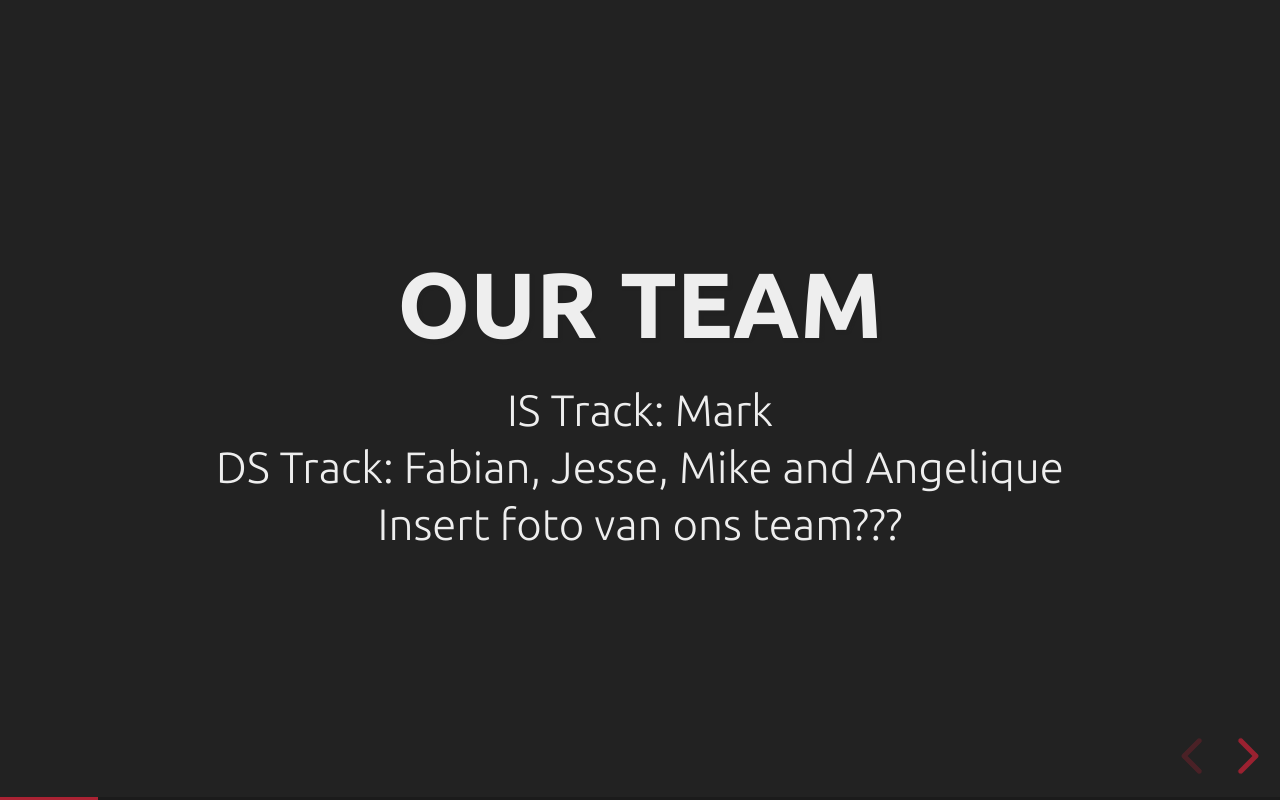
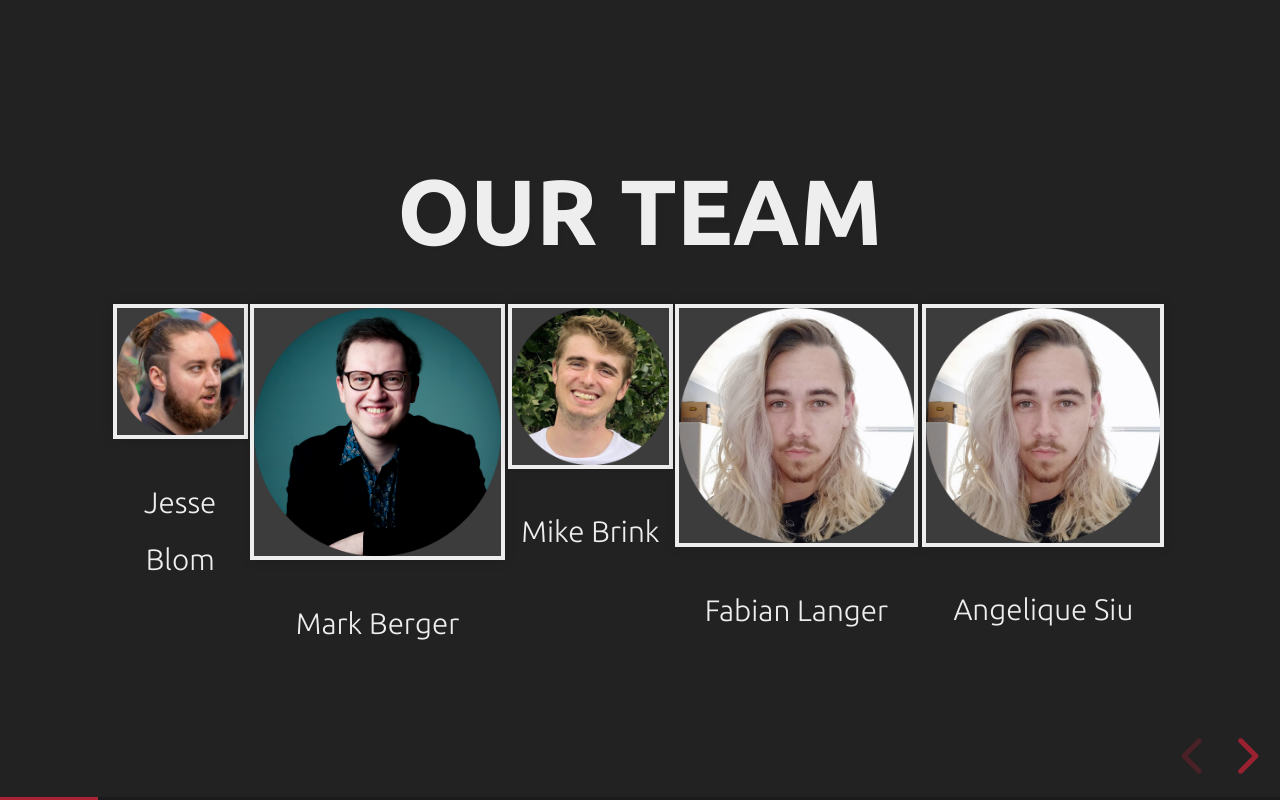
Before and after one commit to jezebleum/reveal-presentation-htp, a website: page index.html in a window 1280 px wide. Both pictures are taken after a click on the button "next slide". Drawn offline with nearby package versions, Linux system fonts and the light colour scheme; files that its build step writes are made by us from their sources.

Commit message:
added profile pics

```diff
--- a/css/theme/blood.css
+++ b/css/theme/blood.css
@@ -250,6 +250,20 @@ body {
   border-color: #a23;
   box-shadow: 0 0 20px rgba(0, 0, 0, 0.55); }
 
+
+.profile-pic {
+    background: none !important;
+    box-shadow: none !important;
+    border: none !important;
+    width: 150px !important;
+    height: 150px !important;
+}
+
+
+.profile-div {
+    display: inline;
+    margin-right: 15px;
+}
 /*********************************************
  * NAVIGATION CONTROLS
  *********************************************/
--- a/index.html
+++ b/index.html
@@ -33,9 +33,31 @@
 				</section>
 				<section>
 					<h2>Our Team</h2>
-					IS Track: Mark<br>
-					DS Track: Fabian, Jesse, Mike and Angelique<br>
-					Insert foto van ons team???
+                    <div style="display: inline-flex">
+                        <div class="profile-div">
+                            <img src="assets/jesse.png" class="profile-pic">
+                            <p style="display: inline; font-size: 27px">Jesse Blom</p>
+                        </div>
+                        <div class="profile-div">
+                            <img src="assets/mark.png" class="profile-pic">
+                            <p style="display: inline; font-size: 27px">Mark Berger</p>
+                        </div>
+                        <div class="profile-div">
+                            <img src="assets/mike.png" class="profile-pic">
+                            <p style="display: inline; font-size: 27px">Mike Brink</p>
+                        </div>
+                        <div class="profile-div">
+                            <img src="assets/fabian.png" class="profile-pic">
+                            <p style="display: inline; font-size: 27px">Fabian Langer</p>
+                        </div>
+                        <div class="profile-div">
+                            <img src="assets/fabian.png" class="profile-pic">
+                            <p style="display: inline; font-size: 27px">Angelique Siu</p>
+                        </div>
+                        <!--<img src="assets/mark.png" class="profile-pic" style="display: inline">-->
+                        <!--<img src="assets/mike.png" class="profile-pic" style="display: inline">-->
+                        <!--<img src="assets/fabian.png" class="profile-pic" style="display: inline">-->
+                    </div>
 				</section>
 				<section>
 				<h3>Contents</h3>
```
Also changed, not shown: assets/fabian.png (added), assets/jesse.png (added), assets/mark.png (added), assets/mike.png (added).
